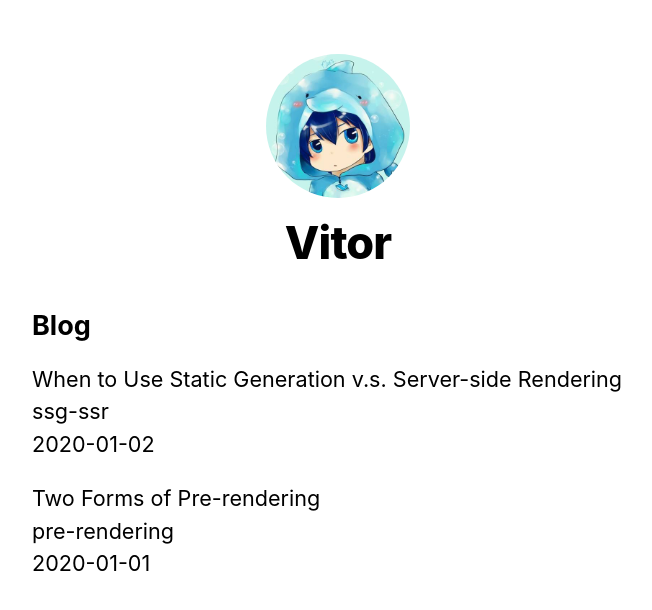
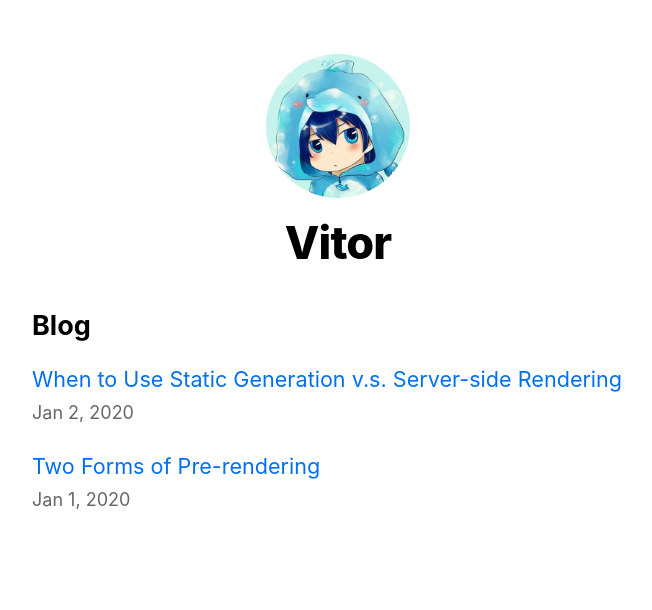
Before and after one commit to includeVitor/nextJS-sample, a Next.js app in the folder nextjs-blog/: page / in a window 1280 px wide. Shown: the top 610 px of the page, without its empty margins (302-954 px from the left). Built offline with nearby package versions, Linux system fonts and the light colour scheme.

Commit message:
dynamic routing

```diff
--- /dev/null
+++ b/nextjs-blog/components/date.js
@@ -0,0 +1,6 @@
+import { parseISO, format } from "date-fns";
+
+export default function Date({ dateString }) {
+  const date = parseISO(dateString);
+  return <time dateTime={dateString}>{format(date, "LLL d, yyyy")}</time>;
+}
--- a/nextjs-blog/lib/posts.js
+++ b/nextjs-blog/lib/posts.js
@@ -1,6 +1,8 @@
 import fs from 'fs'
 import path from 'path'
 import matter from 'gray-matter'
+import remark from 'remark'
+import html from 'remark-html'
 
 const postsDirectory = path.join(process.cwd(), 'posts')
 
@@ -59,16 +61,23 @@
   })
 }
 
-export function getPostData(id) {
+export async function getPostData(id) {
   const fullPath = path.join(postsDirectory, `${id}.md`)
   const fileContents = fs.readFileSync(fullPath, 'utf8')
 
   // Use gray-matter to parse the post metadata section
   const matterResult = matter(fileContents)
 
-  // Combine the data with the id
+  // Use remark to convert markdown into HTML string
+  const processedContent = await remark()
+    .use(html)
+    .process(matterResult.content)
+  const contentHtml = processedContent.toString()
+
+  // Combine the data with the id and contentHtml
   return {
     id,
+    contentHtml,
     ...matterResult.data
   }
 }
--- a/nextjs-blog/pages/index.js
+++ b/nextjs-blog/pages/index.js
@@ -1,39 +1,39 @@
-import Head from 'next/head'
-import Layout, { siteTitle } from '../components/layout'
-import utilStyles from '../styles/utils.module.css'
+import Head from "next/head";
+import Layout, { siteTitle } from "../components/layout";
+import utilStyles from "../styles/utils.module.css";
+import Link from "next/link";
+import Date from "../components/date";
 
 export default function Home({ allPostsData }) {
   return (
     <Layout home>
-      {/* Keep the existing code here */}
-
-      {/* Add this <section> tag below the existing <section> tag */}
       <section className={`${utilStyles.headingMd} ${utilStyles.padding1px}`}>
         <h2 className={utilStyles.headingLg}>Blog</h2>
         <ul className={utilStyles.list}>
           {allPostsData.map(({ id, date, title }) => (
             <li className={utilStyles.listItem} key={id}>
-              {title}
+              <Link href={`/posts/${id}`}>
+                <a>{title}</a>
+              </Link>
               <br />
-              {id}
-              <br />
-              {date}
+              <small className={utilStyles.lightText}>
+                <Date dateString={date} />
+              </small>
             </li>
           ))}
         </ul>
       </section>
     </Layout>
-  )
+  );
 }
 
-
-import { getSortedPostsData } from '../lib/posts'
+import { getSortedPostsData } from "../lib/posts";
 
 export async function getStaticProps() {
-  const allPostsData = getSortedPostsData()
+  const allPostsData = getSortedPostsData();
   return {
     props: {
-      allPostsData
-    }
-  }
+      allPostsData,
+    },
+  };
 }
```
Also changed, not shown: nextjs-blog/package.json (+7 -2 lines), nextjs-blog/pages/posts/[id].js (+27 -19 lines), 1 other file (tests, documents, lock files or other folders).
